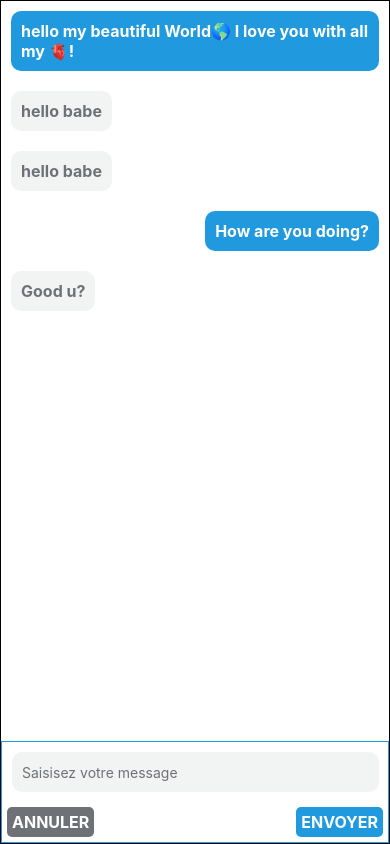
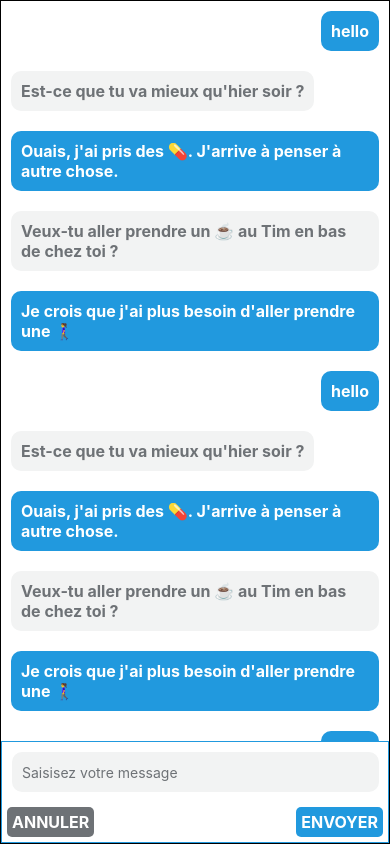
Before and after one commit to thebenoit/labo5, a React Native app: screen / in a window 390 px wide. Built offline with nearby package versions, Linux system fonts and the light colour scheme.

Commit message:
ajout d'envoi de texto

```diff
--- a/App.js
+++ b/App.js
@@ -7,6 +7,7 @@ import {
   View,
   TextInput,
   ScrollView,
+  Alert
 } from "react-native";
 import "react-native-get-random-values";
 import { v4 as uuidv4 } from "uuid";
@@ -14,91 +15,11 @@ import { v4 as uuidv4 } from "uuid";
 //import { TextInput } from "react-native-web";
 import { Colors } from "react-native/Libraries/NewAppScreen";
 
-
-const messages = [
-  {
-    text: "hello",
-    from: "you",
-  },
-  {
-    text: "Est-ce que tu va mieux qu'hier soir ?",
-    from: "Solange"
-  },
-  {
-      text: "Ouais, j'ai pris des 💊. J'arrive à penser à autre chose.",
-      from: "you"
-  },
-  {
-    text: "Veux-tu aller prendre un ☕️ au Tim en bas de chez toi ?",
-    from: "Solange"
-  },
-  {
-    text: "Je crois que j'ai plus besoin d'aller prendre une 🚶‍♀️",
-    from: "you"
-  },
-  {
-    text: "hello",
-    from: "you",
-  },
-  {
-    text: "Est-ce que tu va mieux qu'hier soir ?",
-    from: "Solange"
-  },
-  {
-      text: "Ouais, j'ai pris des 💊. J'arrive à penser à autre chose.",
-      from: "you"
-  },
-  {
-    text: "Veux-tu aller prendre un ☕️ au Tim en bas de chez toi ?",
-    from: "Solange"
-  },
-  {
-    text: "Je crois que j'ai plus besoin d'aller prendre une 🚶‍♀️",
-    from: "you"
-  },
-  {
-    text: "hello",
-    from: "you",
-  },
-  {
-    text: "Est-ce que tu va mieux qu'hier soir ?",
-    from: "Solange"
-  },
-  {
-      text: "Ouais, j'ai pris des 💊. J'arrive à penser à autre chose.",
-      from: "you"
-  },
-  {
-    text: "Veux-tu aller prendre un ☕️ au Tim en bas de chez toi ?",
-    from: "Solange"
-  },
-  {
-    text: "Je crois que j'ai plus besoin d'aller prendre une 🚶‍♀️",
-    from: "you"
-  }
-]
-
-const ButtonBox = () => {
-  return (
-    <View style={styles.buttonContainer}>
-      <TouchableOpacity
-        style={[styles.buttonStyle, { backgroundColor: "#6e7276" }]}
-      >
-        <Text style={styles.buttonText}>Annuler</Text>
-      </TouchableOpacity>
-      <TouchableOpacity
-        style={[styles.buttonStyle, { backgroundColor: "#2199de" }]}
-      >
-        <Text style={styles.buttonText}>Envoyer</Text>
-      </TouchableOpacity>
-    </View>
-  );
-};
+let tabInit = [];
 
 const Message = ({ fromYou, text, id }) => {
-
   //si fromYou = true
-  if (fromYou === true) {
+  if (fromYou === "you") {
     return (
       //retourne ce texte avec le style messageFromYou
       //flex-end permet que le message soit à droite
@@ -117,33 +38,145 @@ const Message = ({ fromYou, text, id }) => {
     );
   }
 };
-const NewMessage = () => {
+
+const NewMessage = ({ textInput, textChanged, ajouterMessage }) => {
   return (
     <View style={styles.newMessageContainer}>
-      <TextInput style={styles.inputStyle} value="Saisisez votre message" />
-      <ButtonBox />
+      <TextInput
+        style={styles.inputStyle}
+        onChangeText={textChanged}
+        value={textInput}
+        placeholder={"Saisisez votre message"}
+      />
+
+      {/* Passer textChanged en tant que prop à ButtonBox */}
+      <ButtonBox text={textInput} ajout={ajouterMessage} textChanged={textChanged}/>
     </View>
   );
 };
 
+
+const ButtonBox = ({ text, ajout,textChanged }) => {
+  return (
+    <View style={styles.buttonContainer}>
+      <TouchableOpacity
+        style={[styles.buttonStyle, { backgroundColor: "#6e7276" }]}
+        onPress={() => textChanged("")} // Utilisez textChanged pour réinitialiser le texte
+      >
+        <Text style={styles.buttonText}>Annuler</Text>
+      </TouchableOpacity>
+      <TouchableOpacity
+        style={[styles.buttonStyle, { backgroundColor: "#2199de" }]}
+        onPress={() => ajout(text)}
+
+      >
+        <Text style={styles.buttonText}>Envoyer</Text>
+      </TouchableOpacity>
+    </View>
+  );
+};
+
+
+const Conversation = ({ tabMessages }) => {
+
+    tabInit = tabMessages.map((message) => (
+    <Message fromYou={message.from} text={message.text} key={uuidv4()} />
+  ))
+
+
+  return <View>{tabInit}</View>;
+};
+
 export default function App() {
-  const [fromYou, setFromYou] = useState(true);
-  const [messageText, setMessageText] = useState("");
+  const messages = [
+    {
+      text: "hello",
+      from: "you",
+    },
+    {
+      text: "Est-ce que tu va mieux qu'hier soir ?",
+      from: "Solange",
+    },
+    {
+      text: "Ouais, j'ai pris des 💊. J'arrive à penser à autre chose.",
+      from: "you",
+    },
+    {
+      text: "Veux-tu aller prendre un ☕️ au Tim en bas de chez toi ?",
+      from: "Solange",
+    },
+    {
+      text: "Je crois que j'ai plus besoin d'aller prendre une 🚶‍♀️",
+      from: "you",
+    },
+    {
+      text: "hello",
+      from: "you",
+    },
+    {
+      text: "Est-ce que tu va mieux qu'hier soir ?",
+      from: "Solange",
+    },
+    {
+      text: "Ouais, j'ai pris des 💊. J'arrive à penser à autre chose.",
+      from: "you",
+    },
+    {
+      text: "Veux-tu aller prendre un ☕️ au Tim en bas de chez toi ?",
+      from: "Solange",
+    },
+    {
+      text: "Je crois que j'ai plus besoin d'aller prendre une 🚶‍♀️",
+      from: "you",
+    },
+    {
+      text: "hello",
+      from: "you",
+    },
+    {
+      text: "Est-ce que tu va mieux qu'hier soir ?",
+      from: "Solange",
+    },
+    {
+      text: "Ouais, j'ai pris des 💊. J'arrive à penser à autre chose.",
+      from: "you",
+    },
+    {
+      text: "Veux-tu aller prendre un ☕️ au Tim en bas de chez toi ?",
+      from: "Solange",
+    },
+    {
+      text: "Je crois que j'ai plus besoin d'aller prendre une 🚶‍♀️",
+      from: "you",
+    },
+  ];
+  const [textInput, setTextInput] = useState("");
+  const [listeMessage, setListeMessage] = useState([""]);
+
+  const ajout = (t) =>{
+    tabInit.push(<Message fromYou={'you'} text={t} key={uuidv4()}/>);
+    setListeMessage((tabInit) => [...tabInit, <Message fromYou={'you'} text={t} key={uuidv4()}/>])
+    Alert.alert(` ${tabInit.length} + ${t}`);
+    //après l'envoie effacer les text
+    setTextInput("")
+  };
+
+
+
+
 
   return (
     <View style={styles.container}>
       <ScrollView>
-        <Message
-          fromYou={true}
-          text="hello my beautiful World🌎 I love you with all my 🫀!"
-        />
-        <Message fromYou={!true} text="hello babe" />
-        <Message fromYou={!true} text="hello babe" />
-        <Message fromYou={true} text="How are you doing?" />
-        <Message fromYou={!true} text="Good u?" />
+        <Conversation tabMessages={messages} />
+        {listeMessage}
+      </ScrollView>
+      <NewMessage
+      textInput={textInput}
+      textChanged={setTextInput}
+      ajouterMessage={ajout}
 
-      </ScrollView>
-      <NewMessage />
+       />
     </View>
   );
 }
```
